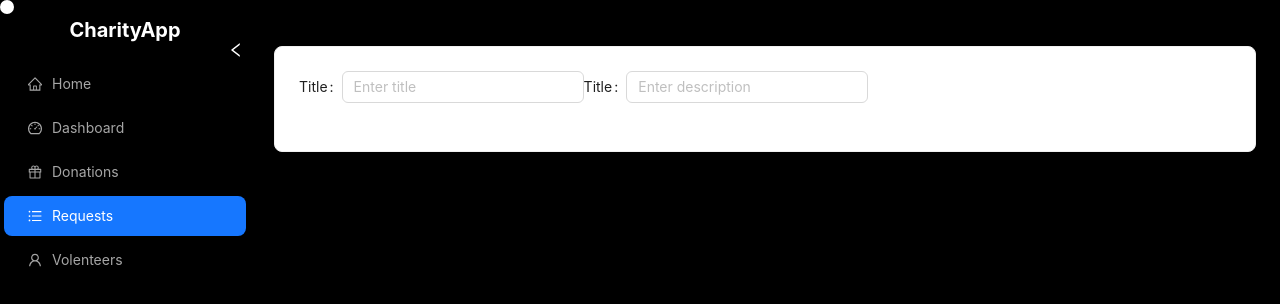
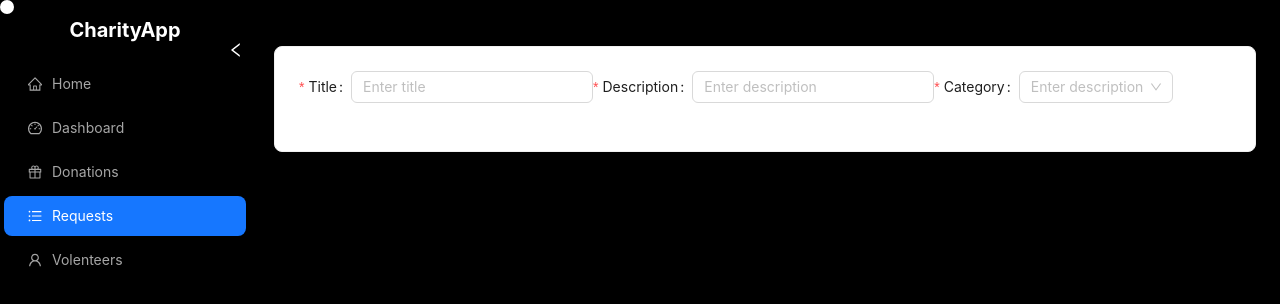
Before and after one commit to 2003devansh/charity_app, a React (Vite) app in the folder frontend/: page /requests in a window 1280 px wide. Shown: the top 304 px of the page. Built offline with nearby package versions, Linux system fonts and the light colour scheme.

Commit message:
Request page continues

```diff
--- a/frontend/src/pages/RequestPage.tsx
+++ b/frontend/src/pages/RequestPage.tsx
@@ -1,4 +1,4 @@
-import { Card, Col, Form, Input, Row } from "antd";
+import { Card, Col, Form, Input, Row, Select } from "antd";
 
 const RequestPage = () => {
   return (
@@ -8,13 +8,30 @@ const RequestPage = () => {
         <Card>
           <Row>
             <Col>
-              <Form.Item name={"title"} label="Title">
+              <Form.Item
+                name={"title"}
+                label="Title"
+                rules={[{ required: true, message: "Title is required" }]}
+              >
                 <Input placeholder="Enter title" />
               </Form.Item>
             </Col>
             <Col>
-              <Form.Item name={"description"} label="Title">
+              <Form.Item
+                name={"description"}
+                label="Description"
+                rules={[{ required: true, message: "Description is required" }]}
+              >
                 <Input placeholder="Enter description" />
+              </Form.Item>
+            </Col>
+            <Col>
+              <Form.Item
+                name={"category"}
+                label="Category"
+                rules={[{ required: true, message: "Category is required" }]}
+              >
+                <Select placeholder="Enter description" />
               </Form.Item>
             </Col>
           </Row>
```
